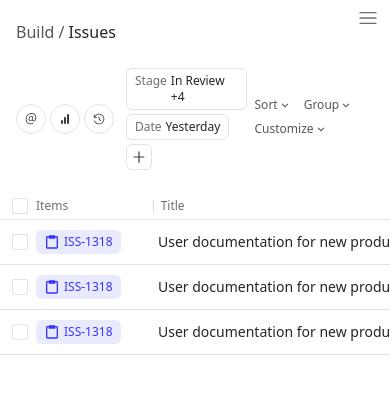
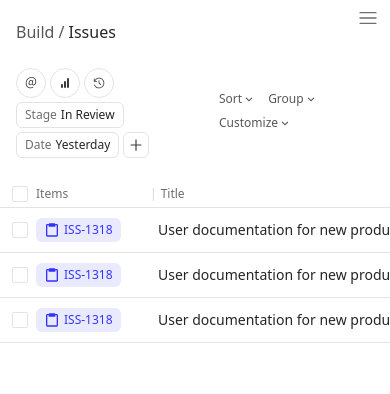
Before and after one commit to devrev/onboarding-prototype, a Next.js app: page /app/play in a window 390 px wide. Shown: the top 394 px of the page. Built offline with nearby package versions, Linux system fonts and the light colour scheme.

Commit message:
chore: make self-fields optional

```diff
--- a/src/libs/components/Filters/index.js
+++ b/src/libs/components/Filters/index.js
@@ -5,6 +5,8 @@ import { BiChevronDown } from "react-icons/bi";
 import { GoMention } from "react-icons/go";
 import { FiBarChart } from "react-icons/fi";
 import { RxCounterClockwiseClock } from "react-icons/rx";
+import useMobileScreen from "@/hooks/useMobileScreen";
+import clsx from "clsx";
 
 const FilterField = ({ name, value }) => {
   return (
@@ -31,10 +33,12 @@ const SortField = ({ name }) => {
   );
 };
 
-const Filter = ({ filters, sort, showSelf }) => {
+const Filter = ({ filters, sort, showSelf = false }) => {
+  const isMobile = useMobileScreen();
   return (
     <div className="flex items-center justify-between">
-      <div className="flex">
+      <div className={clsx("flex", isMobile && "flex-col")}>
+        {showSelf && (
           <div className="flex items-center mr-2">
             <FilterFieldIcon>
               <GoMention />
@@ -46,6 +50,7 @@ const Filter = ({ filters, sort, showSelf }) => {
               <RxCounterClockwiseClock />
             </FilterFieldIcon>
           </div>
+        )}
         <div className="flex items-center flex-wrap">
           {filters.map(({ name, value }) => (
             <FilterField key={name} name={name} value={value} />
--- a/src/libs/desks/issues/index.js
+++ b/src/libs/desks/issues/index.js
@@ -14,7 +14,7 @@ const IssueDesk = () => {
         <Filters
           showSelf={true}
           filters={[
-            { name: "Stage", value: "In Review +4" },
+            { name: "Stage", value: "In Review" },
             { name: "Date", value: "Yesterday" },
           ]}
           sort={[{ name: "Sort" }, { name: "Group" }, { name: "Customize" }]}
```
Lines whose indentation alone changed are shown as unchanged.
